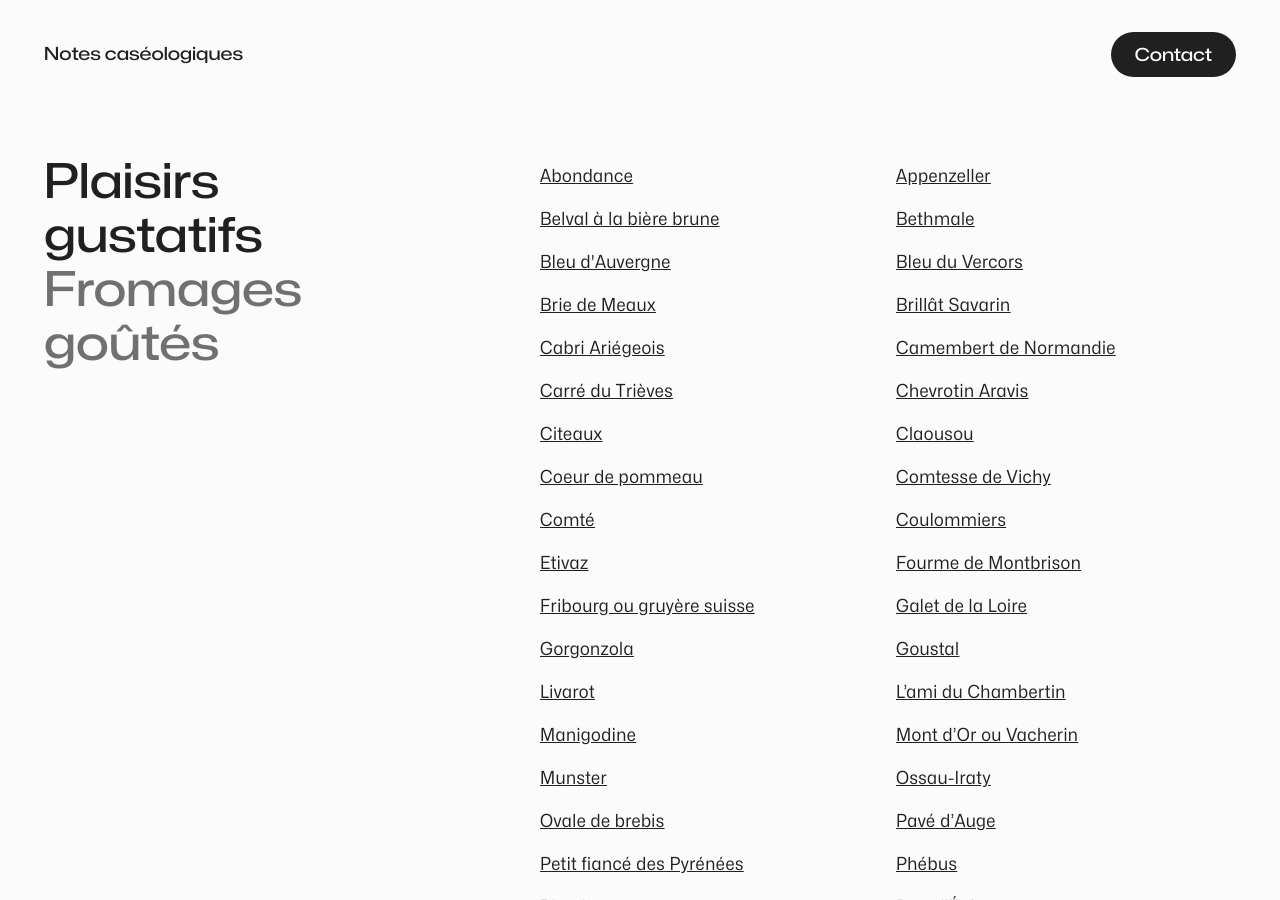
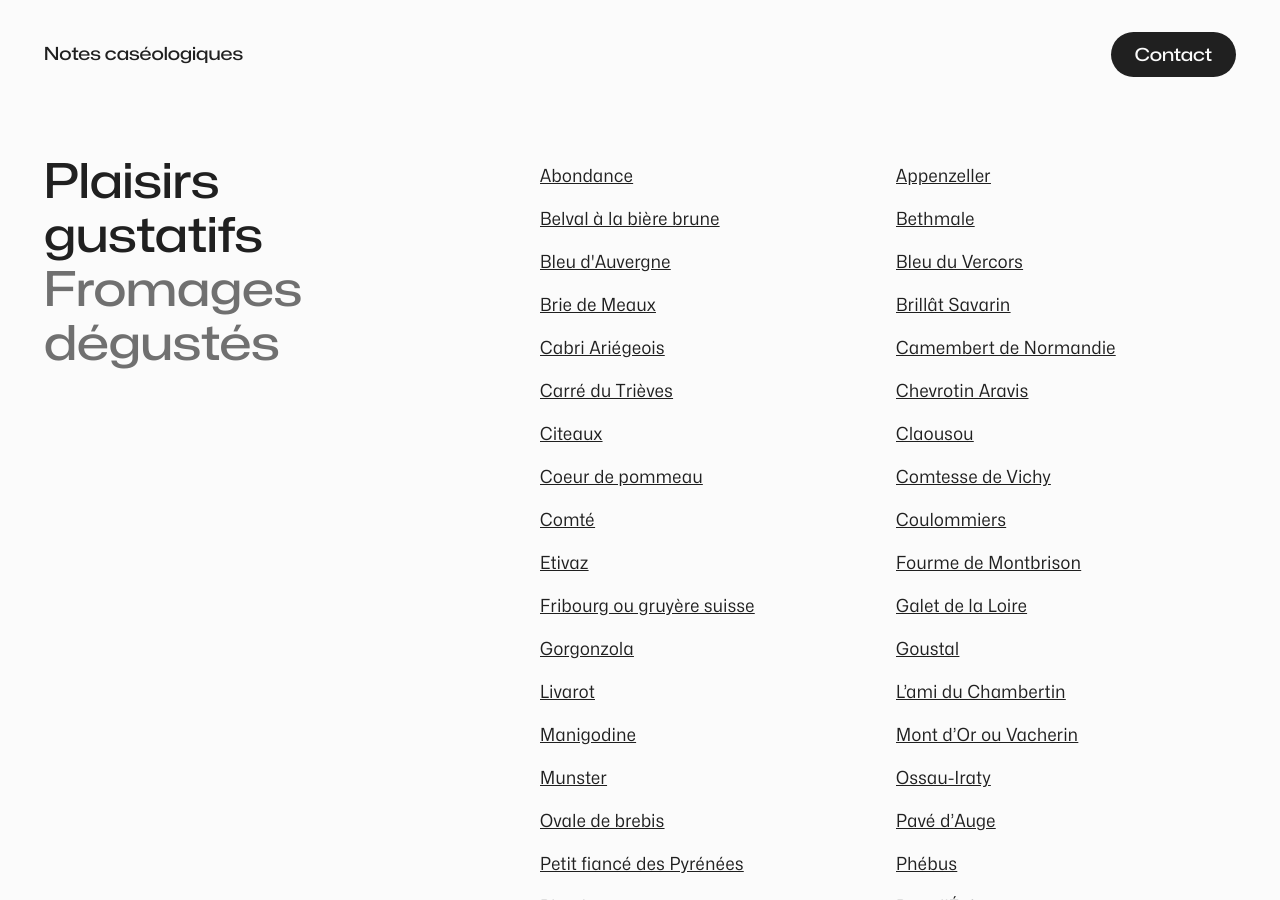
Before and after one commit to timotheejulien/fromages, a Jekyll site: the page built from index.md, in a window 1280 px wide and 900 px high, scrolled down 709 px. Built offline with Jekyll 4.4.1, drawn with Linux system fonts in a browser that asks for light colours; comment, search, counter and statistics services are not loaded.

Commit message:
Mise à jour d’un titre sur la home

```diff
--- a/_layouts/home.html
+++ b/_layouts/home.html
@@ -11,7 +11,7 @@
   <section id="section-fromage" class="container flex">
     <div class="third-width">
       <span class="h2">Plaisirs gustatifs</span>
-      <h2 class="color-text-secondary">Fromages goûtés</h2>
+      <h2 class="color-text-secondary">Fromages dégustés</h2>
     </div>
 
     <div>
```
